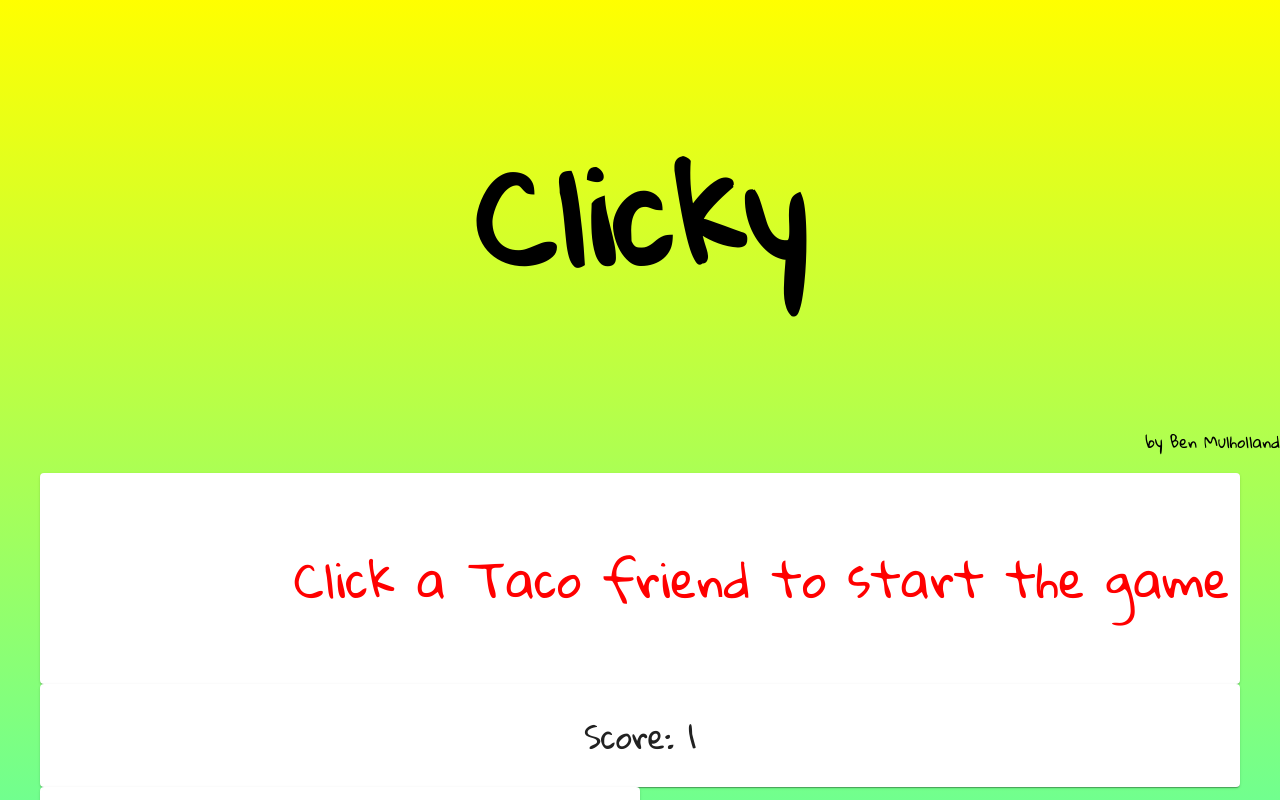
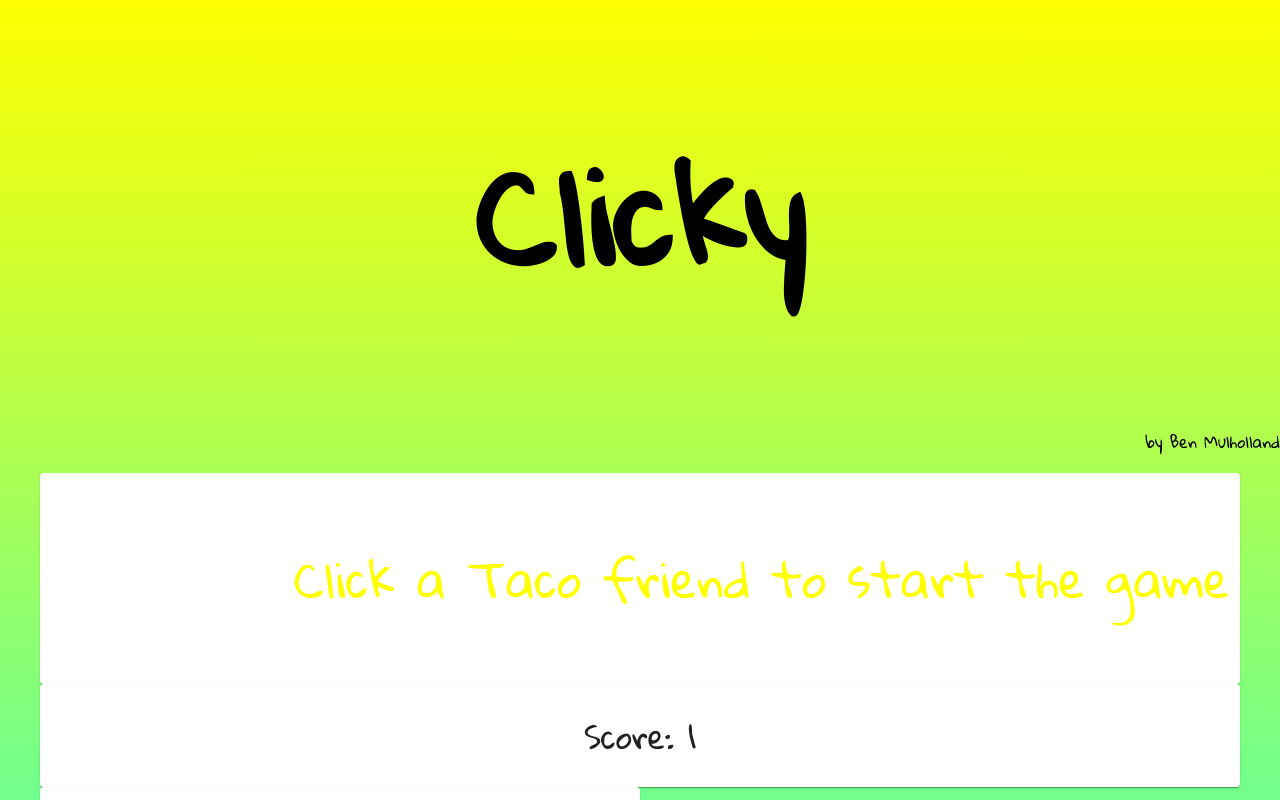
Before and after one commit to benmulhollandpsl/clicky, a React (Create React App) app: page / in a window 1280 px wide. Shown: the top 800 px of the page. Built offline with nearby package versions, Linux system fonts and the light colour scheme.

Commit message:
small color change in app.js

```diff
--- a/src/App.js
+++ b/src/App.js
@@ -100,9 +100,9 @@ class App extends Component {
           <ColumnGrid item lg={12}>
             <InlayGrid>
               {this.state.alertMessage === "So far so good!" ? (
-                <Start message={this.state.alertMessage} style={{ color: "green" }} />
+                <Start message={this.state.alertMessage} style={{ color: "cyan" }} />
               ) : (
-                  <Start message={this.state.alertMessage} style={{ color: "red" }} />
+                  <Start message={this.state.alertMessage} style={{ color: "yellow" }} />
                 )}
             </InlayGrid>
           </ColumnGrid>
```
Also changed, not shown: 1 other file (tests, documents, lock files or other folders).
